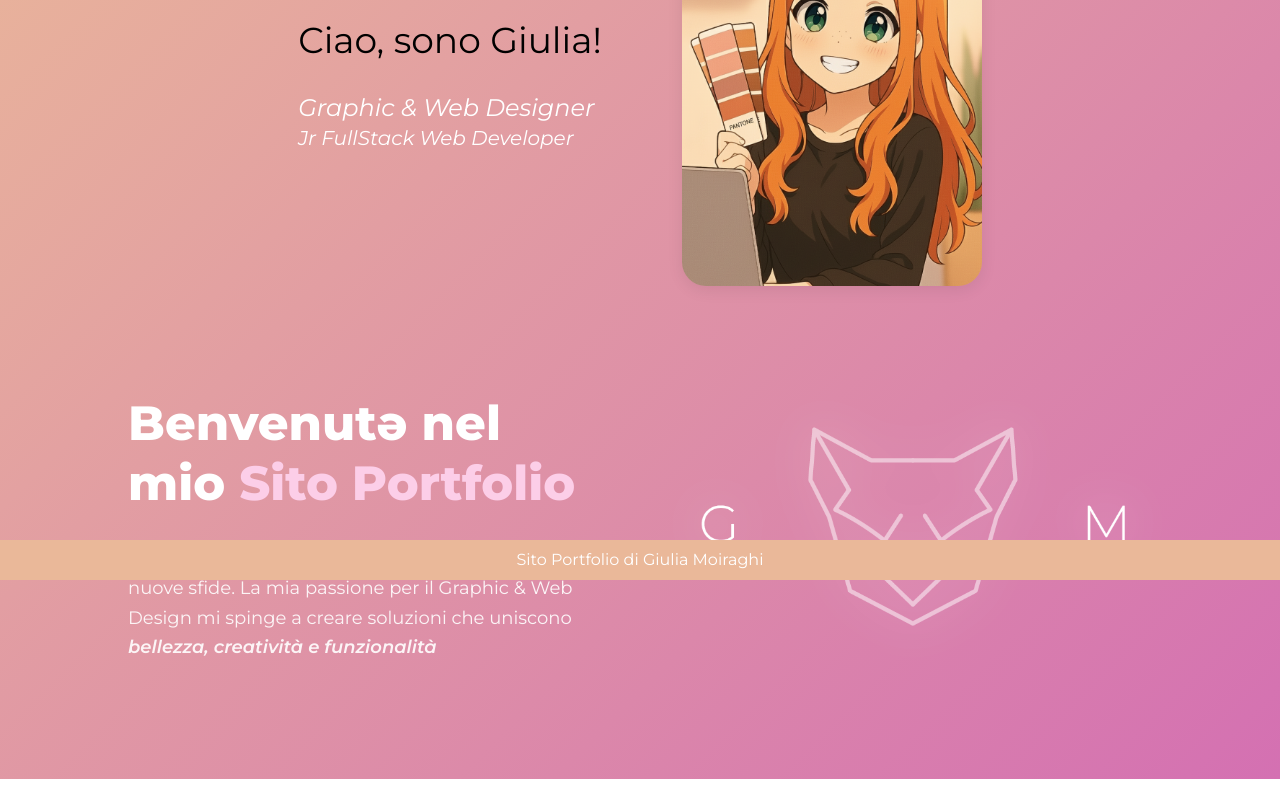
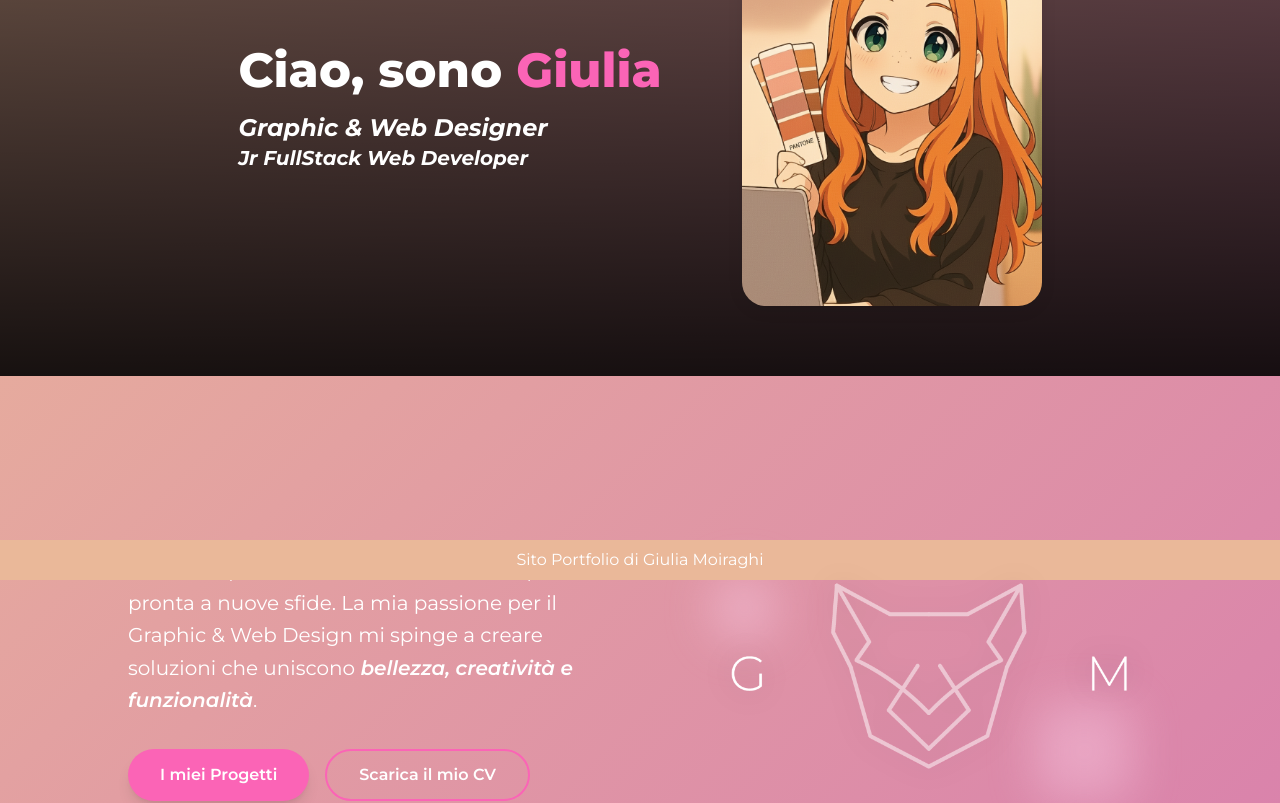
Before and after one commit to GiuliaMoiraghi10/giulia-moiraghi, a React (Vite) app: page / in a window 1280 px wide. Shown: the part 220-1023 px from the top of the page. Before the commit the page ends 999 px from the top, so only its background shows below. Built offline with nearby package versions, Linux system fonts and the light colour scheme.

Commit message:
Modify all pages

```diff
--- a/package.json
+++ b/package.json
@@ -14,6 +14,7 @@
     "framer-motion": "^12.23.14",
     "react": "^19.1.1",
     "react-dom": "^19.1.1",
+    "react-icons": "^5.5.0",
     "react-router-dom": "^7.8.2",
     "tailwindcss": "^4.1.13"
   },
--- a/src/layout/DefaultLayout.jsx
+++ b/src/layout/DefaultLayout.jsx
@@ -1,11 +1,13 @@
 import Header from './Header'
 import Footer from './Footer'
 import { Outlet } from 'react-router-dom'
+import Navbar from '../components/Navbar'
 
 export default function DefaultLayout() {
     return (
         <section>
-            <Header />
+            <Navbar />
+            {/* <Header /> */}
             <main>
                 <Outlet />
             </main>
--- a/src/layout/Header.jsx
+++ b/src/layout/Header.jsx
@@ -5,15 +5,18 @@ import Navbar from '../components/Navbar'
 export default function Header() {
     return (
         <>
-            <Navbar />
-            <div className={styles.heroContainer}>
-                <div className={styles.heroText}>
-                    <p className='text-4xl bold mb-8'>Ciao, sono Giulia!</p>
-                    <p className='font-style: italic text-2xl text-white'>Graphic & Web Designer</p>
-                    <p className='font-style: italic text-xl text-white'>Jr FullStack Web Developer</p>
-                </div>
-                <img className={styles.heroImg} src={giulia} alt="Giulia" />
-            </div >
+            <div className='container min-w-screen p-10 lg:py-5 bg-gradient-to-b from-black/50 to-black/90'>
+                <div className={styles.heroContainer}>
+                    <div className={styles.heroText}>
+                        <h1 className="text-5xl font-extrabold leading-tight text-white">
+                            Ciao, sono <span className="text-pink-400">Giulia</span>
+                        </h1>
+                        <p className='pt-3 font-style: italic text-2xl text-white font-bold'>Graphic & Web Designer</p>
+                        <p className='font-style: italic text-xl text-white font-bold'>Jr FullStack Web Developer</p>
+                    </div>
+                    <img className={styles.heroImg} src={giulia} alt="Giulia" />
+                </div >
+            </div>
         </>
     )
 }
--- a/src/pages/AboutPage.jsx
+++ b/src/pages/AboutPage.jsx
@@ -16,6 +16,7 @@ import premiere from '../assets/premiere.png';
 import wordpress from '../assets/wordpress.png';
 import tailwind from '../assets/tailwind.png';
 import bootstrap from '../assets/bootstrap.png';
+import giulia from '../assets/giulia.png'
 
 
 export default function AboutPage() {
@@ -31,7 +32,7 @@ export default function AboutPage() {
                         className="space-y-8"
                     >
                         <h1 className="text-5xl font-extrabold leading-tight">
-                            Chi è <span className="text-pink-200">Giulia</span>
+                            Chi è <span className="text-pink-400">Giulia</span>
                         </h1>
 
                         <div className="space-y-6 text-white/90 leading-relaxed text-lg">
@@ -83,9 +84,9 @@ export default function AboutPage() {
                         className="flex justify-center lg:justify-end"
                     >
                         <motion.img
-                            src={logowhite}
+                            src={giulia}
                             alt="Logo Giulia"
-                            className="w-156 lg:w-172 drop-shadow-[0_0_25px_rgba(255,255,255,0.7)]"
+                            className="rounded-xl w-156 lg:w-172 drop-shadow-[0_0_25px_rgba(255,255,255,0.7)]"
                             animate={{
                                 y: [0, -10, 0],
                             }}
--- a/src/pages/ContactPage.jsx
+++ b/src/pages/ContactPage.jsx
@@ -7,7 +7,7 @@ import email from "../assets/gmail.png"
 
 export default function ContactPage() {
     return (
-        <section className="min-h-100 text-white px-8 py-10 pb-25 flex items-center justify-center">
+        <section className="min-h-200 text-white px-8 py-10 pb-25 flex items-center justify-center">
             <div className="max-w-5xl mx-auto grid lg:grid-cols-2 gap-16 items-center">
                 {/* Testo */}
                 <motion.div
--- a/src/pages/HomePage.jsx
+++ b/src/pages/HomePage.jsx
@@ -1,42 +1,68 @@
 import { motion } from "framer-motion";
 import logowhite from "../assets/Mio Logo_white.png";
+import { FaLaptopCode, FaMobileAlt, FaPalette, FaRocket } from 'react-icons/fa';
+import Header from "../layout/Header";
 
 export default function HomePage() {
     return (
-        <section className="min-h-100 text-white px-8 py-10 pb-25 flex items-center justify-center">
+        <>
+            <Header />
+            <section className="min-h-screen text-gray-900 pb-25 homepage-gradient-bg">
+
+                {/* Sezione Hero (Introduzione) */}
+                <div className="container mx-auto mt-30 mb-30 px-8 lg:py-10">
                     <div className="max-w-5xl mx-auto grid lg:grid-cols-2 gap-16 items-center">
-                {/* Testo */}
+                        {/* Testo introduttivo e CTA */}
                         <motion.div
                             initial={{ opacity: 0, y: 40 }}
                             animate={{ opacity: 1, y: 0 }}
                             transition={{ duration: 0.8 }}
                             className="space-y-8"
                         >
-                    <h1 className="text-5xl font-extrabold leading-tight">
-                        Benvenutǝ nel mio <span className="text-pink-200">Sito Portfolio</span>
-                    </h1>
-
-                    <div className="space-y-6 text-white/90 leading-relaxed text-lg">
+                            <div className="space-y-6 leading-relaxed text-xl text-white">
                                 <p>
                                     Sono una persona <span className="font-semibold">solare</span>,
                                     <span className="font-semibold"> curiosa</span> e sempre pronta a
                                     nuove sfide. La mia passione per il Graphic & Web Design mi spinge a creare soluzioni che
-                            uniscono <span className="italic font-semibold">bellezza, creatività e funzionalità</span>
+                                    uniscono <span className="italic font-semibold">bellezza, creatività e funzionalità</span>.
                                 </p>
+                            </div>
+                            {/* Bottoni CTA con colori scuri */}
+                            <div className="flex flex-col sm:flex-row gap-4">
+                                <motion.button
+                                    whileHover={{ scale: 1.05 }}
+                                    whileTap={{ scale: 0.95 }}
+                                    className="cursor-pointer px-8 py-3 bg-pink-400 text-white font-semibold rounded-full shadow-lg hover:bg-pink-500 transition-colors"
+                                    onClick={() => window.location.href = '/portfolio'}
+                                >
+                                    I miei Progetti
+                                </motion.button>
+                                <motion.button
+                                    whileHover={{ scale: 1.05 }}
+                                    whileTap={{ scale: 0.95 }}
+                                    className="cursor-pointer px-8 py-3 border-2 border-pink-400 text-white font-semibold rounded-full hover:bg-pink-500 hover:text-white transition-colors"
+                                >
+                                    Scarica il mio CV
+                                </motion.button>
                             </div>
                         </motion.div>
 
-                {/* Logo scenico */}
+                        {/* Logo scenico con elementi decorativi */}
                         <motion.div
                             initial={{ opacity: 0, scale: 0.8, y: 20 }}
                             animate={{ opacity: 1, scale: 1, y: 0 }}
                             transition={{ duration: 1, delay: 0.3 }}
-                    className="flex justify-center lg:justify-end"
+                            className="relative flex justify-center lg:justify-end"
                         >
+                            {/* Elementi decorativi sfumati*/}
+                            <div className="absolute top-10 left-10 w-16 h-16 bg-pink-200 rounded-full opacity-50 blur-xl animate-pulse"></div>
+                            <div className="absolute bottom-5 right-5 w-24 h-24 bg-pink-200 rounded-xl opacity-40 blur-xl animate-pulse delay-500"></div>
+
+                            {/* Logo */}
                             <motion.img
                                 src={logowhite}
                                 alt="Logo Giulia"
-                        className="w-156 lg:w-172 drop-shadow-[0_0_25px_rgba(255,255,255,0.7)]"
+                                className="w-full max-w-sm lg:max-w-md h-auto drop-shadow-[0_0_15px_rgba(0,0,0,0.2)] z-10" // Ombra scura per risaltare
                                 animate={{
                                     y: [0, -10, 0],
                                 }}
@@ -48,6 +74,78 @@ export default function HomePage() {
                             />
                         </motion.div>
                     </div>
+                </div>
+
+                {/* Sezione Servizi */}
+                <div className="container min-w-screen p-10 lg:py-10 bg-gradient-to-b from-black/50 to-black/90">
+                    <motion.div
+                        initial={{ opacity: 0, y: 50 }}
+                        whileInView={{ opacity: 1, y: 0 }}
+                        viewport={{ once: true, amount: 0.2 }}
+                        transition={{ duration: 0.8 }}
+                        className="text-center mb-16 space-y-4"
+                    >
+                        <h2 className="text-4xl lg:text-5xl font-extrabold leading-tight text-white">I miei <span className="text-pink-400">Servizi</span></h2>
+                        <p className="text-lg text-white max-w-3xl mx-auto">
+                            Aiuto a dare vita alle tue idee, combinando estetica e funzionalità per risultati che lasciano il segno.
+                        </p>
+                    </motion.div>
+
+                    <div className="grid grid-cols-1 md:grid-cols-2 lg:grid-cols-4 gap-8">
+                        {/* Card Servizio 1: UI/UX Design */}
+                        <motion.div
+                            initial={{ opacity: 0, y: 50 }}
+                            whileInView={{ opacity: 1, y: 0 }}
+                            viewport={{ once: true, amount: 0.2 }}
+                            transition={{ duration: 0.6, delay: 0.1 }}
+                            className="bg-white p-8 rounded-xl shadow-lg border border-pink-400/20 hover:border-pink-400 border-5 transition-all duration-300 flex flex-col items-center text-center space-y-4"
+                        >
+                            <FaPalette className="text-pink-400 text-5xl" />
+                            <h3 className="text-2xl font-bold">Graphic Design</h3>
+                            <p className="text-gray-600">Creazione di identità visive, branding, materiali di marketing e illustrazioni uniche.</p>
+                        </motion.div>
+
+                        {/* Card Servizio 2: Web Design & Development */}
+                        <motion.div
+                            initial={{ opacity: 0, y: 50 }}
+                            whileInView={{ opacity: 1, y: 0 }}
+                            viewport={{ once: true, amount: 0.2 }}
+                            transition={{ duration: 0.6, delay: 0.2 }}
+                            className="bg-white p-8 rounded-xl shadow-lg border border-pink-400/20 hover:border-pink-400 border-5 transition-all duration-300 flex flex-col items-center text-center space-y-4"
+                        >
+                            <FaLaptopCode className="text-pink-400 text-5xl" />
+                            <h3 className="text-2xl font-bold">Web Design</h3>
+                            <p className="text-gray-600">Design di siti web intuitivi e accattivanti, con attenzione all'esperienza utente.</p>
+                        </motion.div>
+
+                        {/* Card Servizio 3: Mobile App Design */}
+                        <motion.div
+                            initial={{ opacity: 0, y: 50 }}
+                            whileInView={{ opacity: 1, y: 0 }}
+                            viewport={{ once: true, amount: 0.2 }}
+                            transition={{ duration: 0.6, delay: 0.3 }}
+                            className="bg-white p-8 rounded-xl shadow-lg border border-pink-400/20 hover:border-pink-400 border-5 transition-all duration-300 flex flex-col items-center text-center space-y-4"
+                        >
+                            <FaMobileAlt className="text-pink-400 text-5xl" />
+                            <h3 className="text-2xl font-bold">UI/UX Design</h3>
+                            <p className="text-gray-600">Progettazione di interfacce utente intuitive e un'esperienza utente coinvolgente.</p>
+                        </motion.div>
+
+                        {/* Card Servizio 4: Illustrazioni Digitali / Motion Graphics (o altro) */}
+                        <motion.div
+                            initial={{ opacity: 0, y: 50 }}
+                            whileInView={{ opacity: 1, y: 0 }}
+                            viewport={{ once: true, amount: 0.2 }}
+                            transition={{ duration: 0.6, delay: 0.4 }}
+                            className="bg-white p-8 rounded-xl shadow-lg border border-pink-400/20 hover:border-pink-400 border-5 transition-all duration-300 flex flex-col items-center text-center space-y-4"
+                        >
+                            <FaRocket className="text-pink-400 text-5xl" />
+                            <h3 className="text-2xl font-bold">Brand Identity</h3>
+                            <p className="text-gray-600">Sviluppo completo dell'identità del brand, dal logo alla guideline visiva.</p>
+                        </motion.div>
+                    </div>
+                </div>
             </section>
+        </>
     );
 }
--- a/src/pages/ProjectPage.jsx
+++ b/src/pages/ProjectPage.jsx
@@ -1,7 +1,19 @@
+import styles from '../layout/Header.module.css';
+import work from '../assets/work.jpg'
+
 export default function ProjectPage() {
     return (
-        <div className="p-10">
-            <h1>Porfolio</h1>
+
+        <div className='container min-w-screen p-10 lg:py-5 bg-gradient-to-b from-black/50 to-black/90'>
+            <div className={styles.heroContainer}>
+                <div className={styles.heroText}>
+                    <h1 className="text-5xl font-extrabold leading-tight text-white">
+                        <span className="text-pink-400">Portfolio</span>
+                    </h1>
+                    <p className='pt-3 font-style: italic text-2xl text-white font-bold'>Tra poco arriva...</p>
+                </div>
+                <img className={styles.heroImg} src={work} alt="Giulia" />
+            </div >
         </div>
     )
 }
```
Also changed, not shown: src/assets/work.jpg (added), 1 other file (tests, documents, lock files or other folders). Lines whose indentation alone changed are shown as unchanged.
